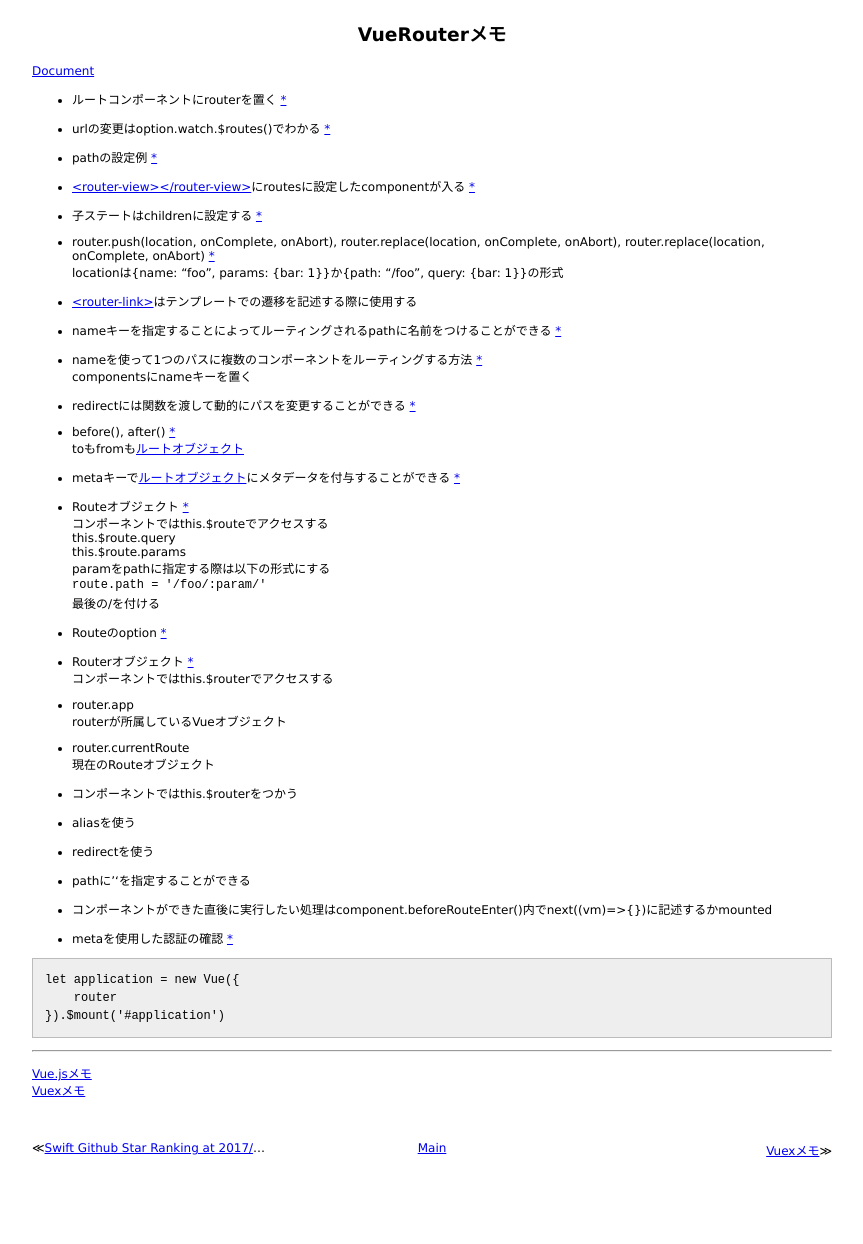
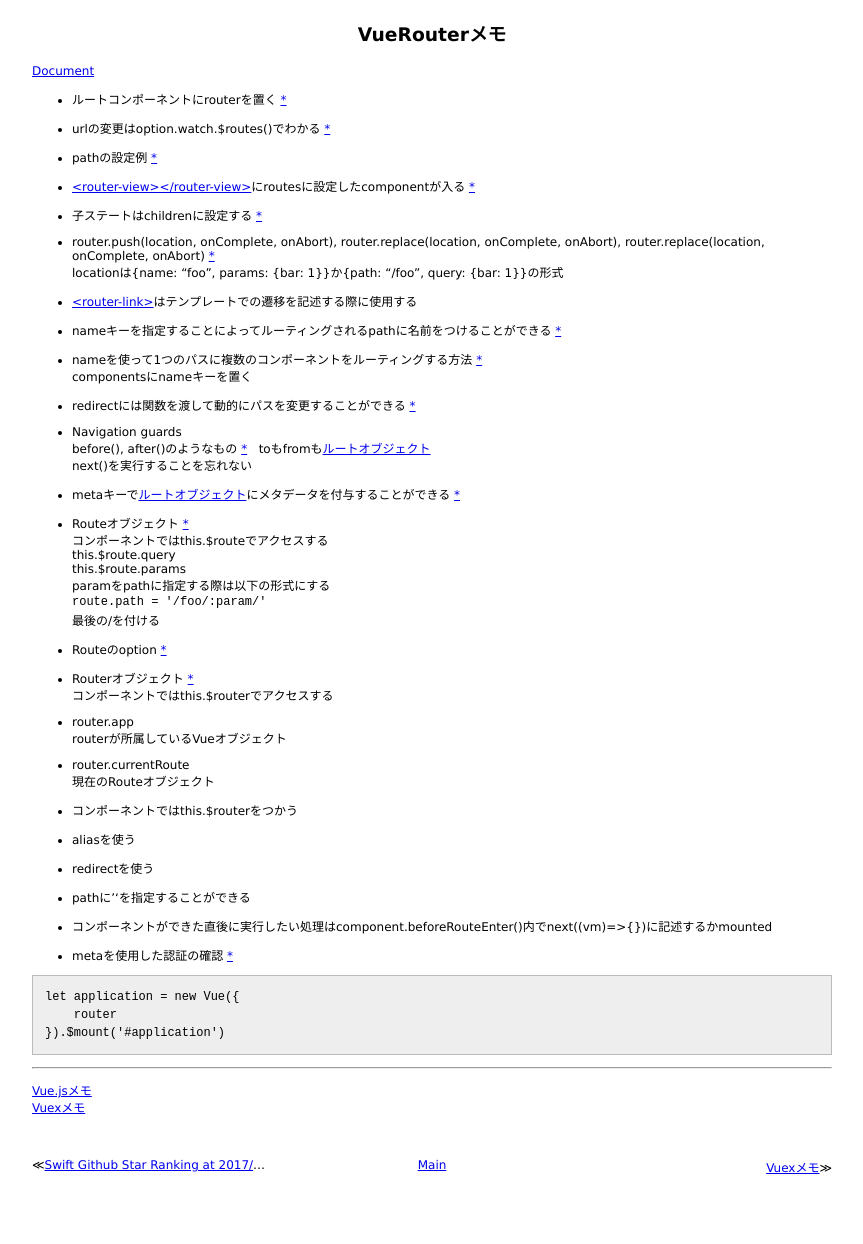
Before and after one commit to 38elements/38elements.github.com, a Jekyll site: the page built from _posts/2017-01-15-vue-router.md, in a window 1280 px wide. Shown: the whole page, without its empty margins (208-1071 px from the left). Built offline with Jekyll 4.4.1, drawn with Linux system fonts in a browser that asks for light colours.

Commit message:
Update 2017-01-15-vue-router.md

```diff
--- a/_posts/2017-01-15-vue-router.md
+++ b/_posts/2017-01-15-vue-router.md
@@ -25,8 +25,10 @@ title: VueRouterメモ
 componentsにnameキーを置く
 * redirectには関数を渡して動的にパスを変更することができる [\*](https://router.vuejs.org/en/essentials/redirect-and-alias.html)
 
-* before(), after() [\*](https://router.vuejs.org/en/advanced/navigation-guards.html)
+* Navigation guards
+before(), after()のようなもの [\*](https://router.vuejs.org/en/advanced/navigation-guards.html)
 toもfromも[ルートオブジェクト](https://router.vuejs.org/en/api/route-object.html)
+next()を実行することを忘れない
 
 * metaキーで[ルートオブジェクト](https://router.vuejs.org/en/api/route-object.html)にメタデータを付与することができる [\*](https://router.vuejs.org/en/advanced/meta.html)
 
```
